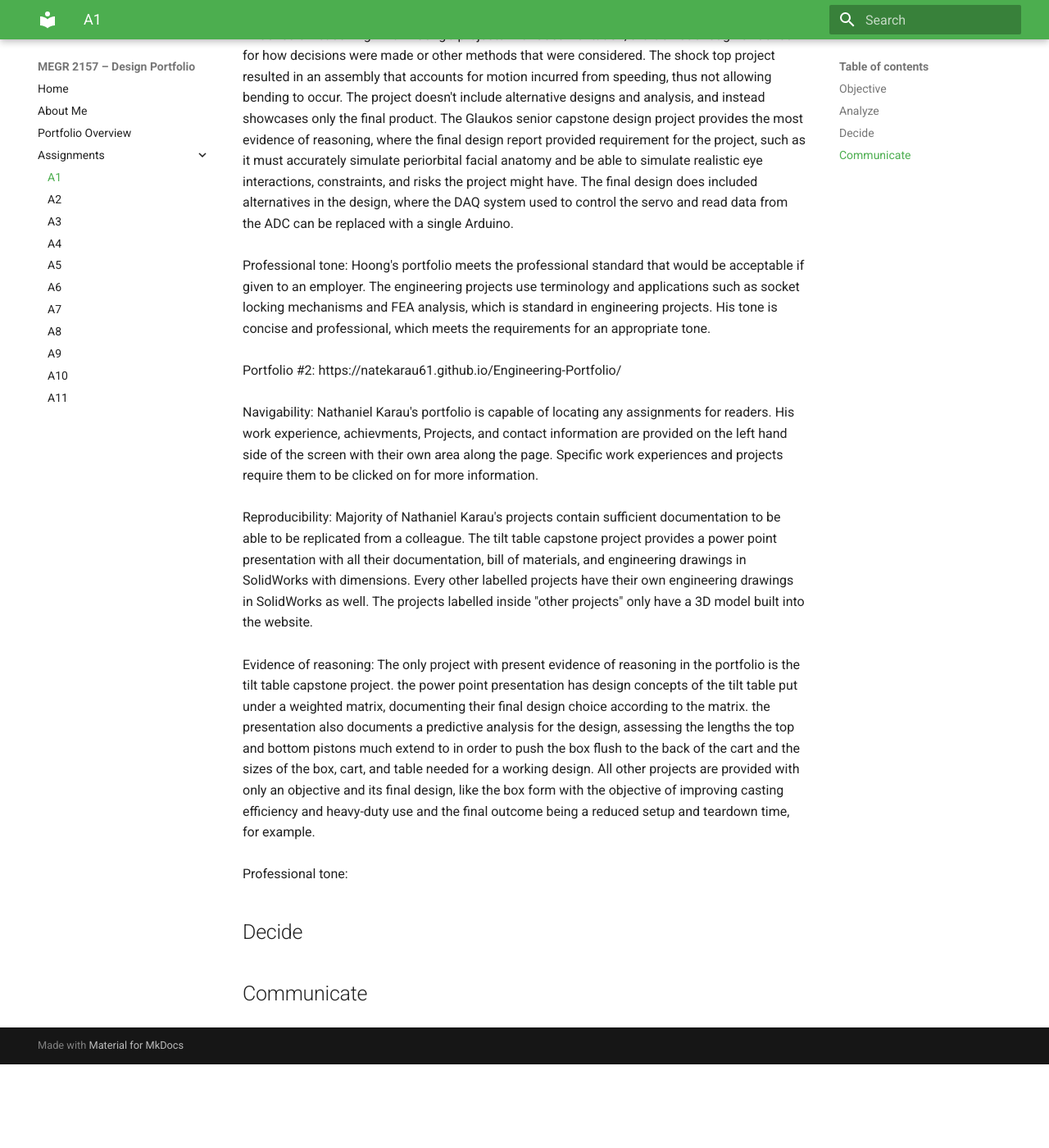
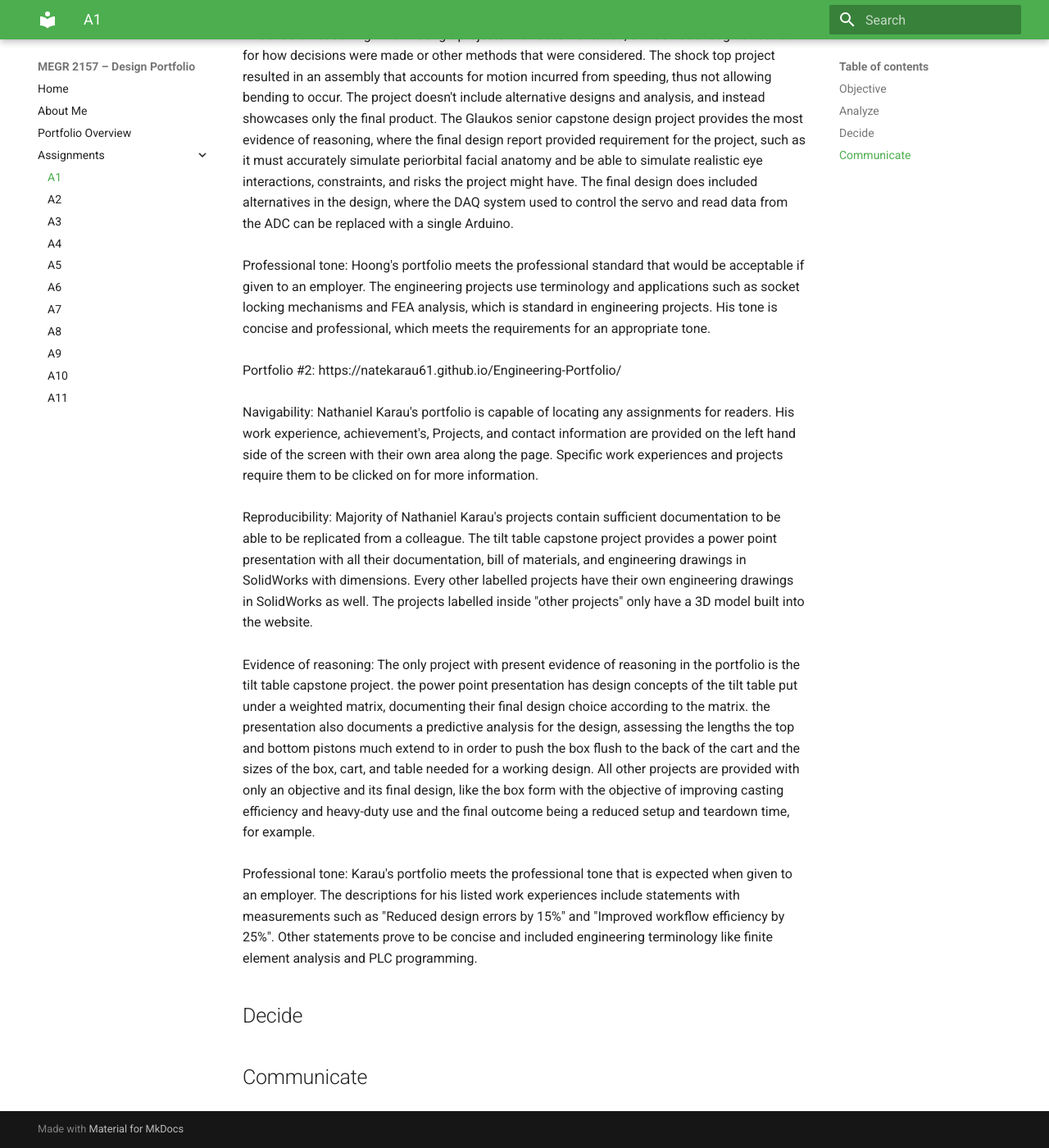
Before and after one commit to ajchiocca/megr2157-portfolio, an MkDocs documentation site: the page built from docs/assignments/A01/index.md, in a window 1280 px wide and 1400 px high, scrolled down 711 px. Shown: the whole window at 82% size. Built offline with MkDocs 1.6.1 and Material for MkDocs 9.7.7, drawn with Linux system fonts in a browser that asks for light colours; before the commit the page ends 2009 px from its top, so only the background shows below that.

Commit message:
Fix grammar and enhance clarity in index.md
Corrected grammatical errors and improved clarity in the portfolio description.

```diff
--- a/docs/assignments/A01/index.md
+++ b/docs/assignments/A01/index.md
@@ -25,7 +25,7 @@ FEA analysis, which is standard in engineering projects. His tone is concise and
 Portfolio #2: https://natekarau61.github.io/Engineering-Portfolio/
 <br>
 <br>
-Navigability: Nathaniel Karau's portfolio is capable of locating any assignments for readers. His work experience, achievments, Projects, and contact information are provided on the left hand side of the screen with their own area along the page. Specific work experiences and projects require them to be clicked on for more information.
+Navigability: Nathaniel Karau's portfolio is capable of locating any assignments for readers. His work experience, achievement's, Projects, and contact information are provided on the left hand side of the screen with their own area along the page. Specific work experiences and projects require them to be clicked on for more information.
 <br>
 <br>
 Reproducibility: Majority of Nathaniel Karau's projects contain sufficient documentation to be able to be replicated from a colleague. The tilt table capstone project provides a power point presentation with all their documentation, bill of materials, and engineering drawings in SolidWorks with dimensions. Every other labelled projects have their own engineering drawings in SolidWorks as well. The projects labelled inside "other projects" only have a 3D model built into the website.
@@ -34,7 +34,7 @@ Reproducibility: Majority of Nathaniel Karau's projects contain sufficient docum
 Evidence of reasoning: The only project with present evidence of reasoning in the portfolio is the tilt table capstone project. the power point presentation has design concepts of the tilt table put under a weighted matrix, documenting their final design choice according to the matrix. the presentation also documents a predictive analysis for the design, assessing the lengths the top and bottom pistons much extend to in order to push the box flush to the back of the cart and the sizes of the box, cart, and table needed for a working design. All other projects are provided with only an objective and its final design, like the box form with the objective of improving casting efficiency and heavy-duty use and the final outcome being a reduced setup and teardown time, for example.
 <br>
 <br>
-Professional tone:
+Professional tone: Karau's portfolio meets the professional tone that is expected when given to an employer. The descriptions for his listed work experiences include statements with measurements such as "Reduced design errors by 15%" and "Improved workflow efficiency by 25%". Other statements prove to be concise and included engineering terminology like finite element analysis and PLC programming.
 
 ## Decide
 
```
